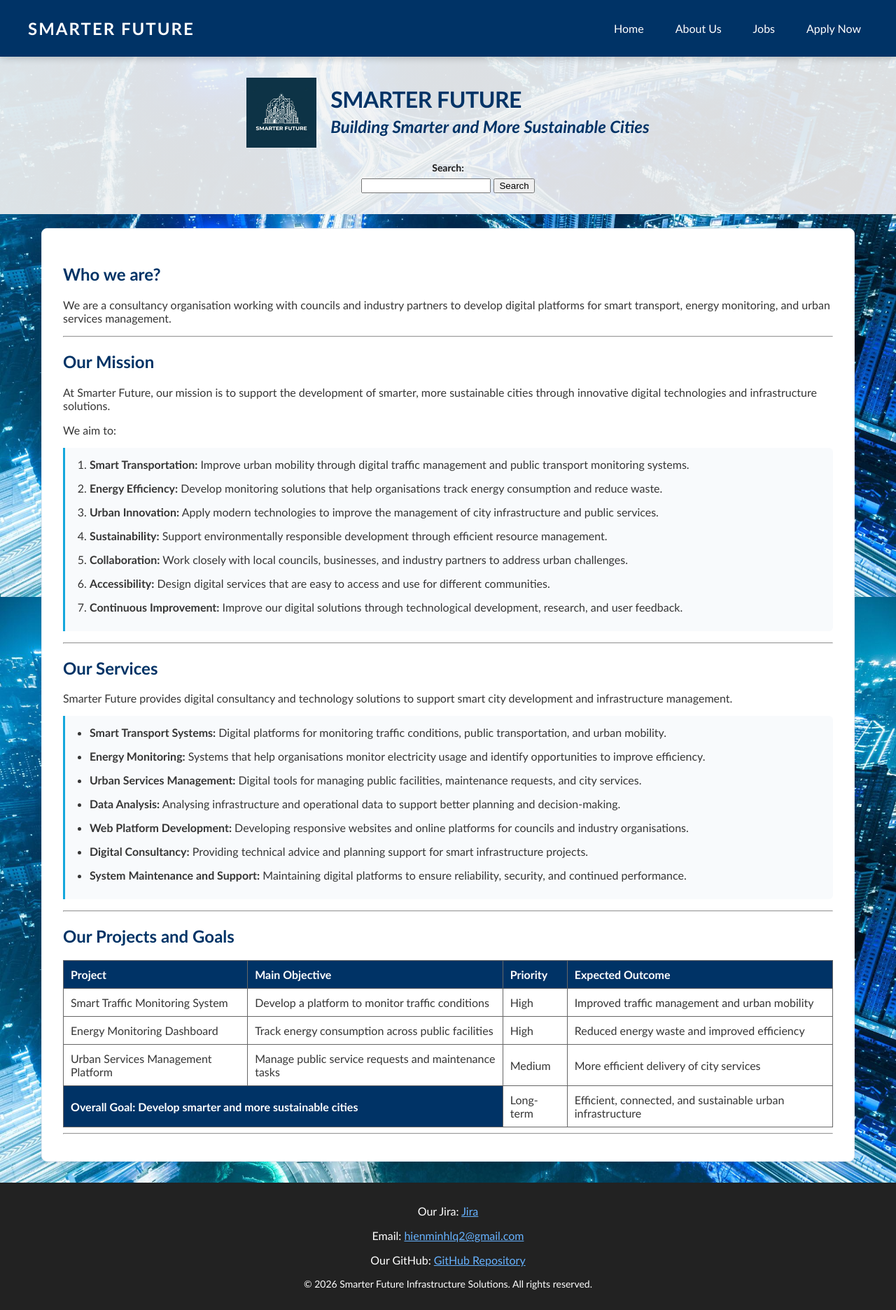
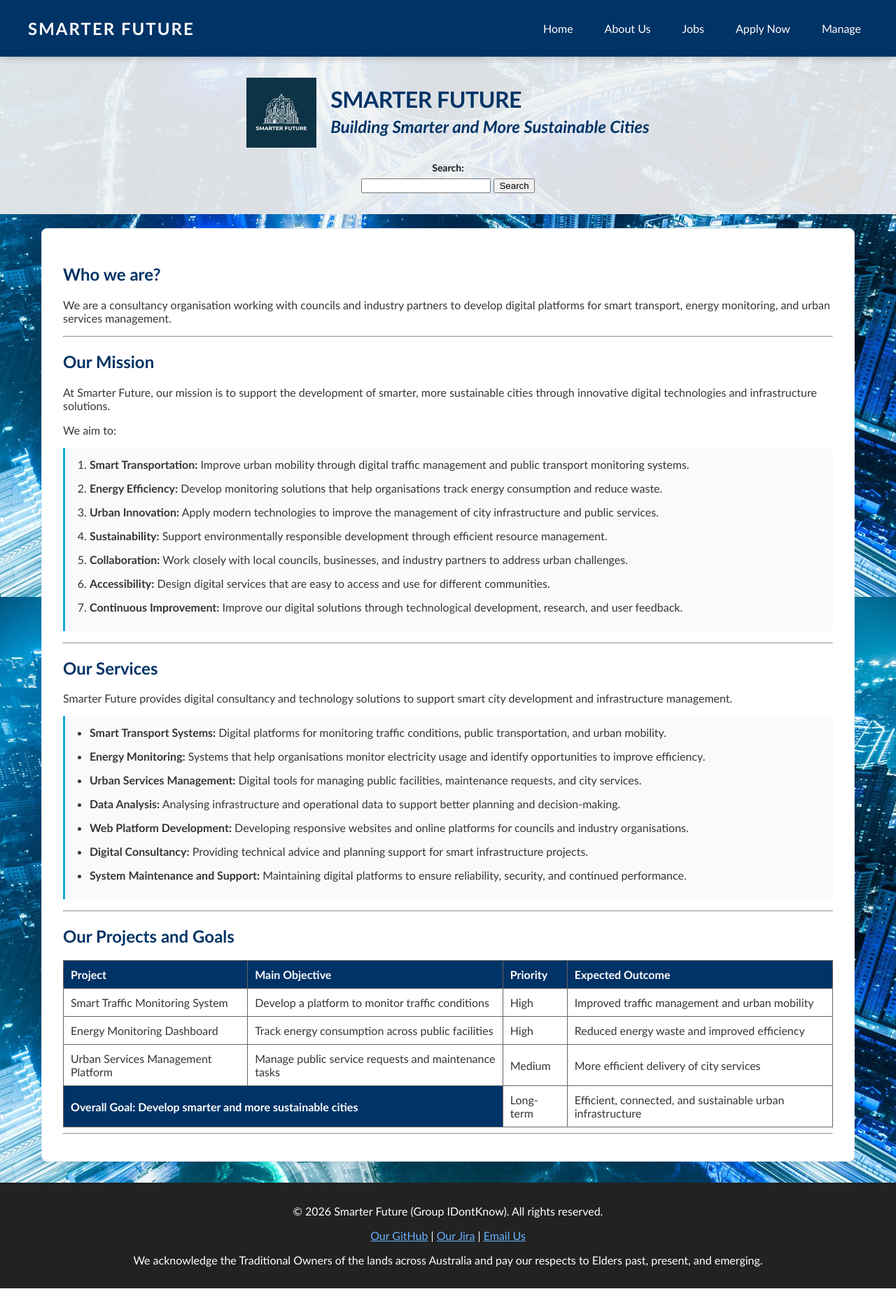
Before and after one commit to KhoiIDK/IDontKnowGr2, a PHP site: page / in a window 1280 px wide. Shown: the whole page at 70% size. After the commit the page ends 1841 px from the top, so only its background shows below. Run offline with PHP 8.4, Linux system fonts and the light colour scheme.

Commit message:
added inc into index.php

```diff
--- a/index.php
+++ b/index.php
@@ -1,3 +1,4 @@
+<?php include 'header.inc'; ?>
 <!DOCTYPE html>
 <html lang="en">
 
@@ -17,19 +18,6 @@
 </head>
 
 <body>
-
-    <header>
-        <nav>
-            <div class="logo">SMARTER FUTURE</div>
-
-            <ul class="nav-links">
-                <li><a href="index.html">Home</a></li>
-                <li><a href="about.html">About Us</a></li>
-                <li><a href="jobs.html">Jobs</a></li>
-                <li><a href="apply.html">Apply Now</a></li>
-            </ul>
-        </nav>
-    </header>
 
     <section class="index-intro">
 
@@ -216,33 +204,4 @@
 
     </article>
 
-    <footer>
-
-        <p>
-            Our Jira:
-            <a href="https://vominhkhoi19052020.atlassian.net/jira/for-you?continue=https%3A%2F%2Fvominhkhoi19052020.atlassian.net%2Fwelcome%2Fsoftware%3FprojectId%3D10001&amp;atlOrigin=eyJpIjoiNzM0OTE0NDg0NWY0NDk5MzhkM2YyNmM0NTU4NWM4OGYiLCJwIjoiamlyYS1zb2Z0d2FyZSJ9&amp;tab=recommendedActions">Jira</a>
-        </p>
-
-        <p>
-            Email:
-            <a href="mailto:hienminhlq2@gmail.com">
-                hienminhlq2@gmail.com
-            </a>
-        </p>
-
-        <p>
-            Our GitHub:
-            <a href="https://github.com/KhoiIDK/IDontKnowGr">
-                GitHub Repository
-            </a>
-        </p>
-
-        <p style="font-size: 14px;">
-            &copy; 2026 Smarter Future Infrastructure Solutions.
-            All rights reserved.
-        </p>
-
-    </footer>
-
-</body>
-</html>
+<?php include 'footer.inc'; ?>
```
